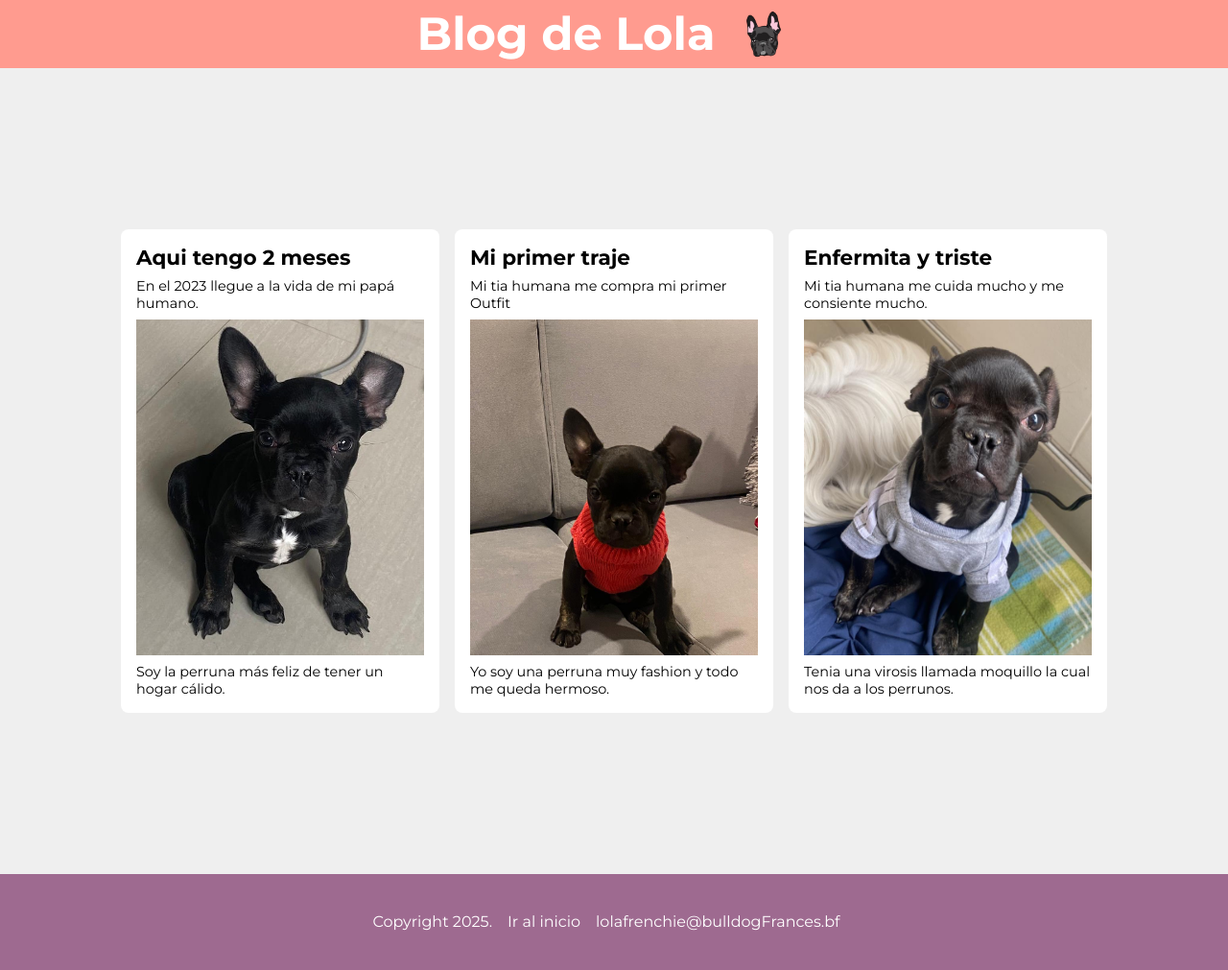
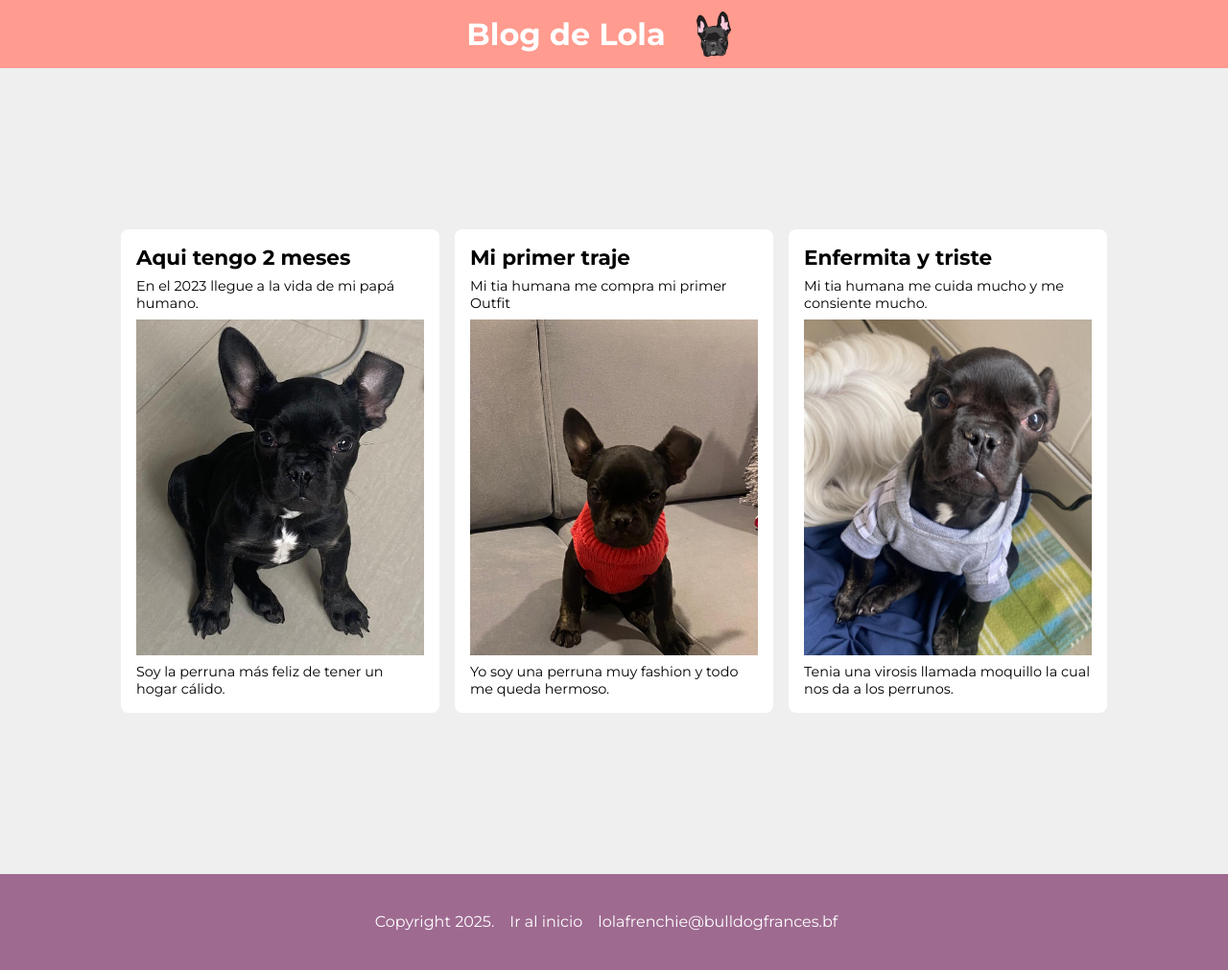
Before and after one commit to Cucu17/blog-lola, a plain HTML site: page index.html in a window 1280 px wide. Shown: the whole page at 96% size. Drawn offline with Linux system fonts and the light colour scheme.

Commit message:
Actualizando reponse @media

```diff
--- a/index.html
+++ b/index.html
@@ -54,7 +54,7 @@
     <footer>
         <section>
             <a href="#titulo">Ir al inicio</a>
-            <a href="mailto:andreshernandez0317@gmail.com">lolafrenchie@bulldogFrances.bf</a>
+            <a href="mailto:andreshernandez0317@gmail.com">lolafrenchie@bulldogfrances.bf</a>
         </section>
         <p>Copyright 2025.</p>
     </footer>
--- a/style.css
+++ b/style.css
@@ -1,8 +1,11 @@
-
 * {
     margin: 0;
     padding: 0;
     font-family: "Montserrat", sans-serif;
+}
+
+html {
+    font-size: 16px;
 }
 
 body {
@@ -28,7 +31,7 @@ header nav {
 }
 
 header h1 {
-    font-size: 3rem;
+    font-size: 2rem;
     text-align: center;
 }
 
@@ -117,6 +120,7 @@ footer a:hover {
     .container {
         flex-wrap: wrap;
     }
+
     article {
         width: 300px;
     }
```
